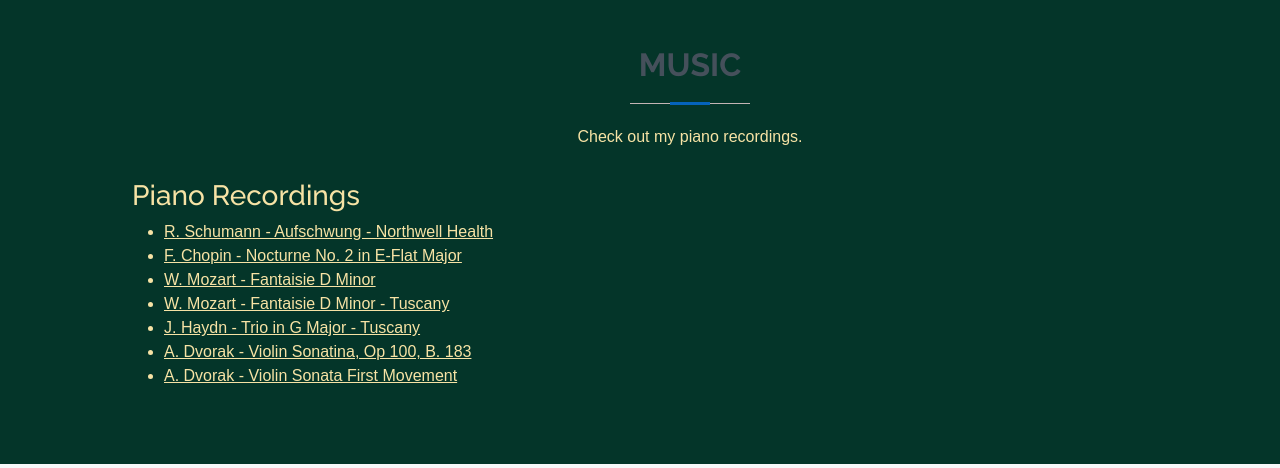
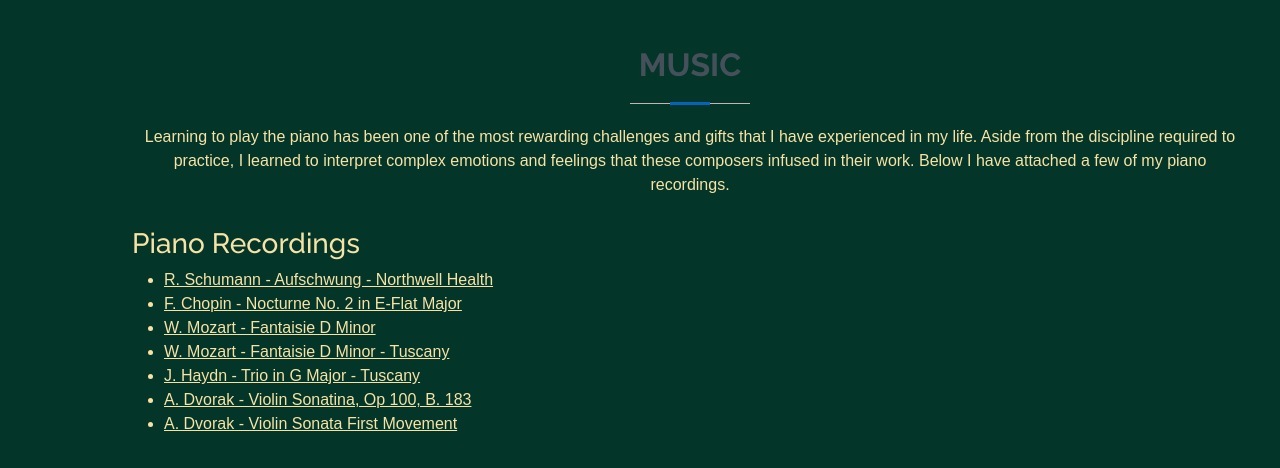
Before and after one commit to yunguid/personal_site, a plain HTML site: page index.html in a window 1280 px wide. Shown: the part 3480-3948 px from the top of the page. Drawn offline with Linux system fonts and the light colour scheme.

Commit message:
added info under music heading

```diff
--- a/index.html
+++ b/index.html
@@ -318,7 +318,7 @@
       <div class="container" data-aos="fade-up">
         <div class="section-title">
           <h2>Music</h2>
-          <p>Check out my piano recordings.</p>
+          <p>Learning to play the piano has been one of the most rewarding challenges and gifts that I have experienced in my life. Aside from the discipline required to practice, I learned to interpret complex emotions and feelings that these composers infused in their work. Below I have attached a few of my piano recordings.</p>
         </div>
         <div class="row">
           <div class="col-lg-12">
```
